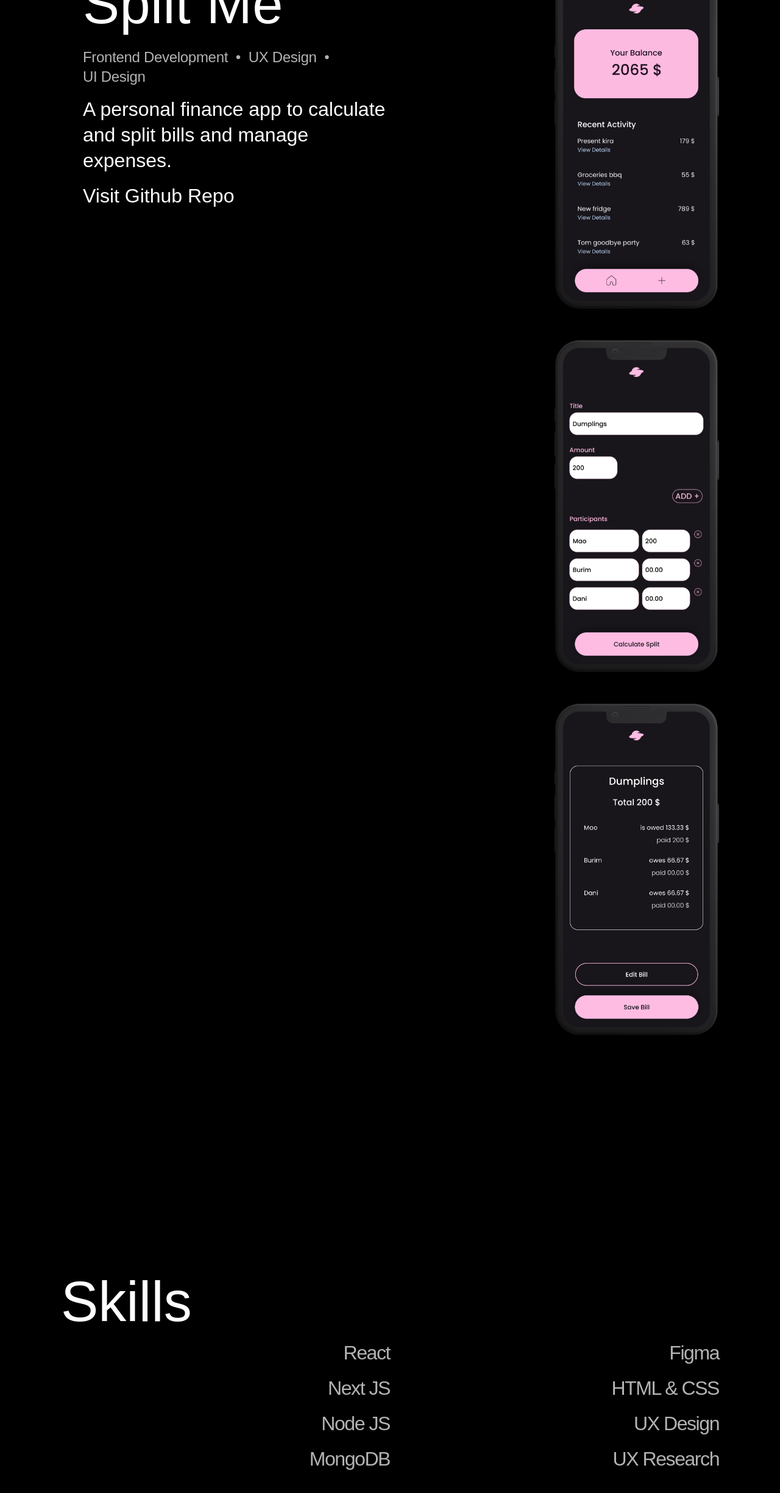
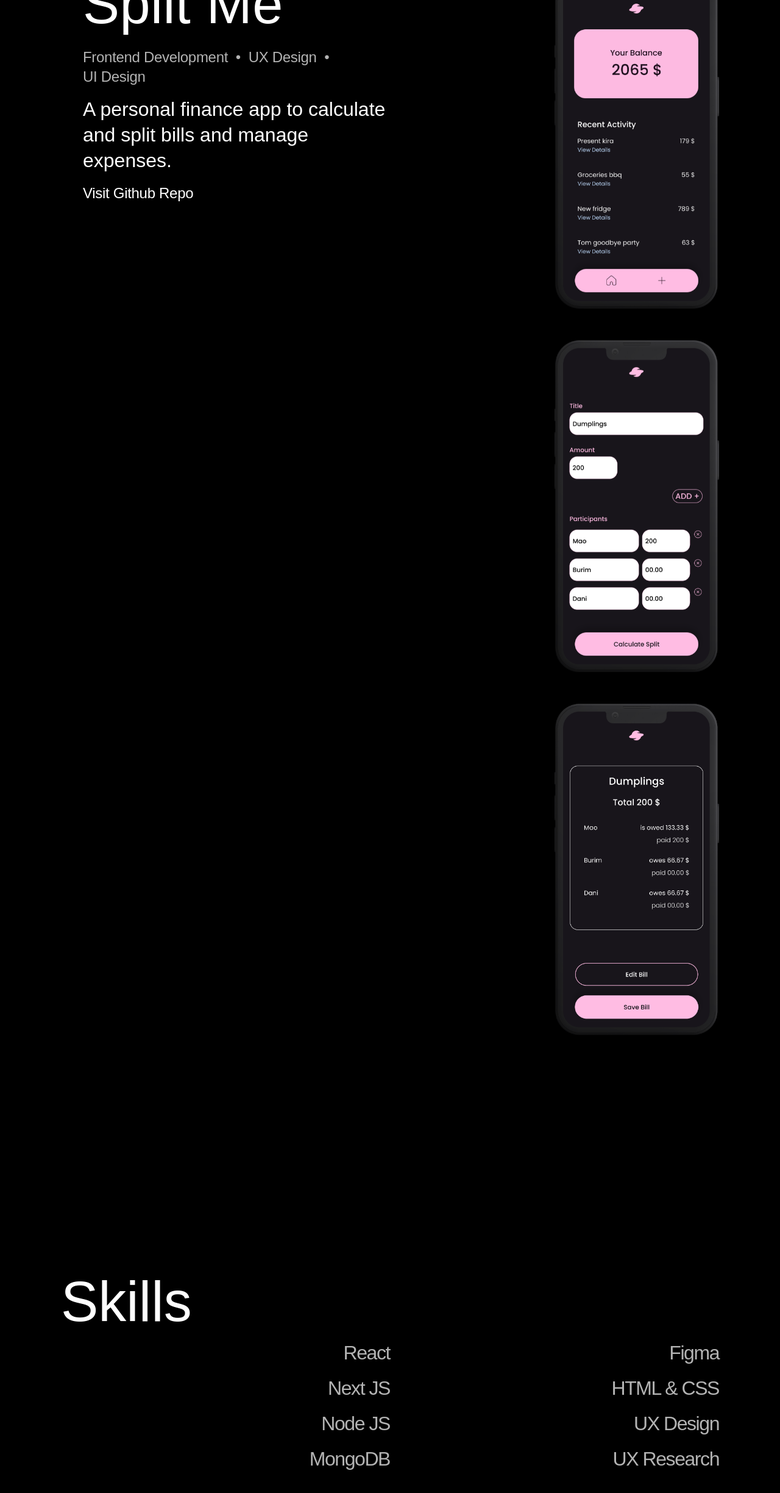
Before and after one commit to d-opri/d-opri.github.io, a Next.js app: page / in a window 1280 px wide. Shown: the part 1780-4228 px from the top of the page at 61% size. Built offline with nearby package versions, Linux system fonts and the light colour scheme; a web font is replaced by a local one.

Commit message:
add certificates

```diff
--- a/components/Links.js
+++ b/components/Links.js
@@ -15,7 +15,7 @@ export default function LinkSection() {
         </Box>
         <BoxRight>
           <LinkAnimation href="https://www.linkedin.com/in/dani-opri-420321274/">
-            Linked In
+            LinkedIn
           </LinkAnimation>
         </BoxRight>
         <Box>
@@ -24,6 +24,16 @@ export default function LinkSection() {
         <BoxRight>
           <LinkAnimation href="https://www.xing.com/profile/Daniela_Opri/cv">
             Xing
+          </LinkAnimation>
+        </BoxRight>
+        <Box>
+          <LinkAnimation href="Certificate_Frontend.pdf">
+            Certificate Frontend
+          </LinkAnimation>
+        </Box>
+        <BoxRight>
+          <LinkAnimation href="Certificate_UX.pdf">
+            Certificate UX
           </LinkAnimation>
         </BoxRight>
       </Wrapper>
--- a/components/Project.js
+++ b/components/Project.js
@@ -31,10 +31,7 @@ export default function ProjectSlide({
             )}
           </TechStack>
           <p>{description}</p>
-          <LinkAnimation href={link}>
-            {" "}
-            <p>Visit Github Repo</p>{" "}
-          </LinkAnimation>
+          <LinkAnimation href={link}> Visit Github Repo </LinkAnimation>
         </Body>
       </TextContainer>
       <ImageContainer>
@@ -171,4 +168,16 @@ const Body = styled.article`
   display: flex;
   flex-flow: column nowrap;
   gap: 1rem;
+
+  a {
+    font-size: 20px;
+    letter-spacing: -0.3px;
+    line-height: 1.4em;
+  }
+
+  @media screen and (min-width: 768px) {
+    a {
+      font-size: 24px;
+    }
+  }
 `;
```
Also changed, not shown: 2 other files (tests, documents, lock files or other folders).
